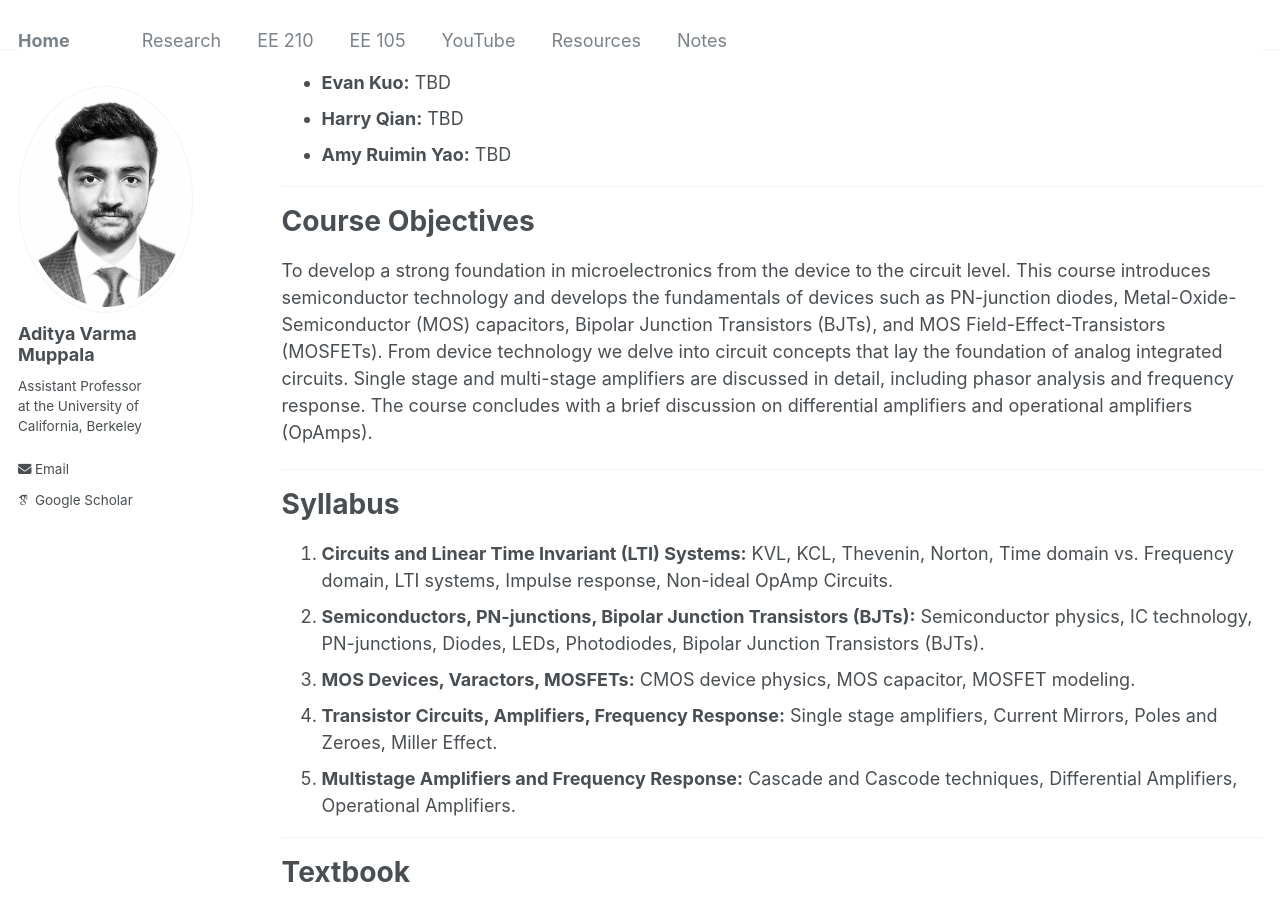
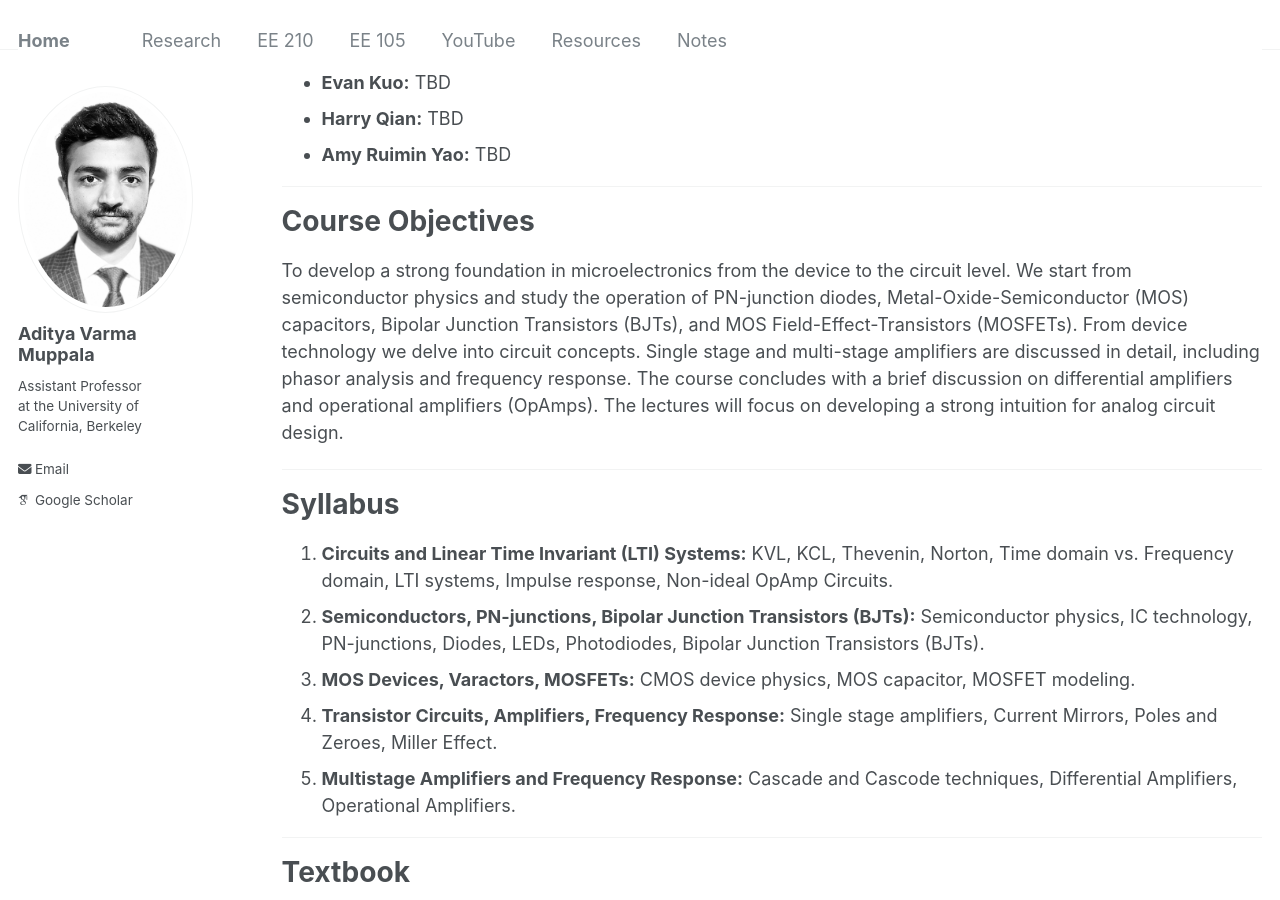
Before and after one commit to AdityaMuppala/adityamuppala.github.io, a Jekyll site: the page built from _pages/teaching105.md, in a window 1280 px wide and 900 px high, scrolled down 869 px. Built offline with Jekyll 4.4.1, drawn with Linux system fonts in a browser that asks for light colours; some web fonts are replaced.

Commit message:
Update teaching105.md

```diff
--- a/_pages/teaching105.md
+++ b/_pages/teaching105.md
@@ -35,7 +35,7 @@ permalink: /teaching105/
 ---
 
 # Course Objectives
-To develop a strong foundation in microelectronics from the device to the circuit level. This course introduces semiconductor technology and develops the fundamentals of devices such as PN-junction diodes, Metal-Oxide-Semiconductor (MOS) capacitors, Bipolar Junction Transistors (BJTs), and MOS Field-Effect-Transistors (MOSFETs). From device technology we delve into circuit concepts that lay the foundation of analog integrated circuits. Single stage and multi-stage amplifiers are discussed in detail, including phasor analysis and frequency response. The course concludes with a brief discussion on differential amplifiers and operational amplifiers (OpAmps).
+To develop a strong foundation in microelectronics from the device to the circuit level. We start from semiconductor physics and study the operation of PN-junction diodes, Metal-Oxide-Semiconductor (MOS) capacitors, Bipolar Junction Transistors (BJTs), and MOS Field-Effect-Transistors (MOSFETs). From device technology we delve into circuit concepts. Single stage and multi-stage amplifiers are discussed in detail, including phasor analysis and frequency response. The course concludes with a brief discussion on differential amplifiers and operational amplifiers (OpAmps). The lectures will focus on developing a strong intuition for analog circuit design.
 
 ---
 
```
